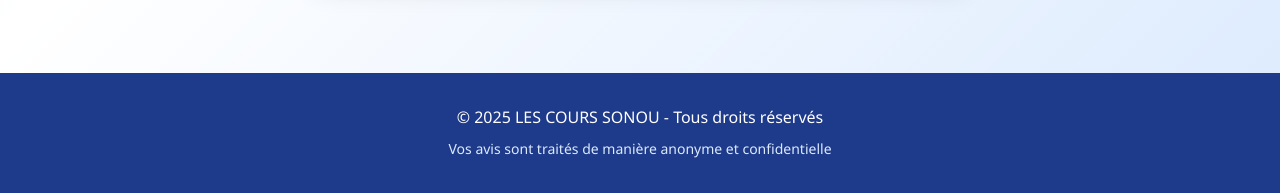
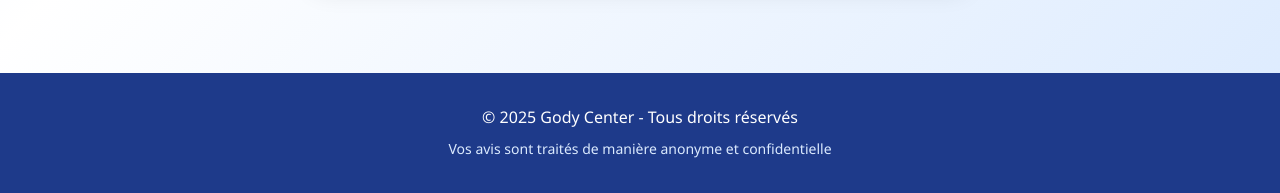
Before and after one commit to godwin2005-cryp/sondage, a Flask app: page / in a window 1280 px wide. Shown: the part 1381-1574 px from the top of the page. Run offline with Flask 3, Linux system fonts and the light colour scheme.

Commit message:
Update index.html

```diff
--- a/templates/index.html
+++ b/templates/index.html
@@ -601,7 +601,7 @@
 
     <footer class="footer">
         <div class="container">
-            <p>&copy; 2025 LES COURS SONOU - Tous droits réservés</p>
+            <p>&copy; 2025 Gody Center - Tous droits réservés</p>
             <p class="footer-subtitle">Vos avis sont traités de manière anonyme et confidentielle</p>
         </div>
     </footer>
```
